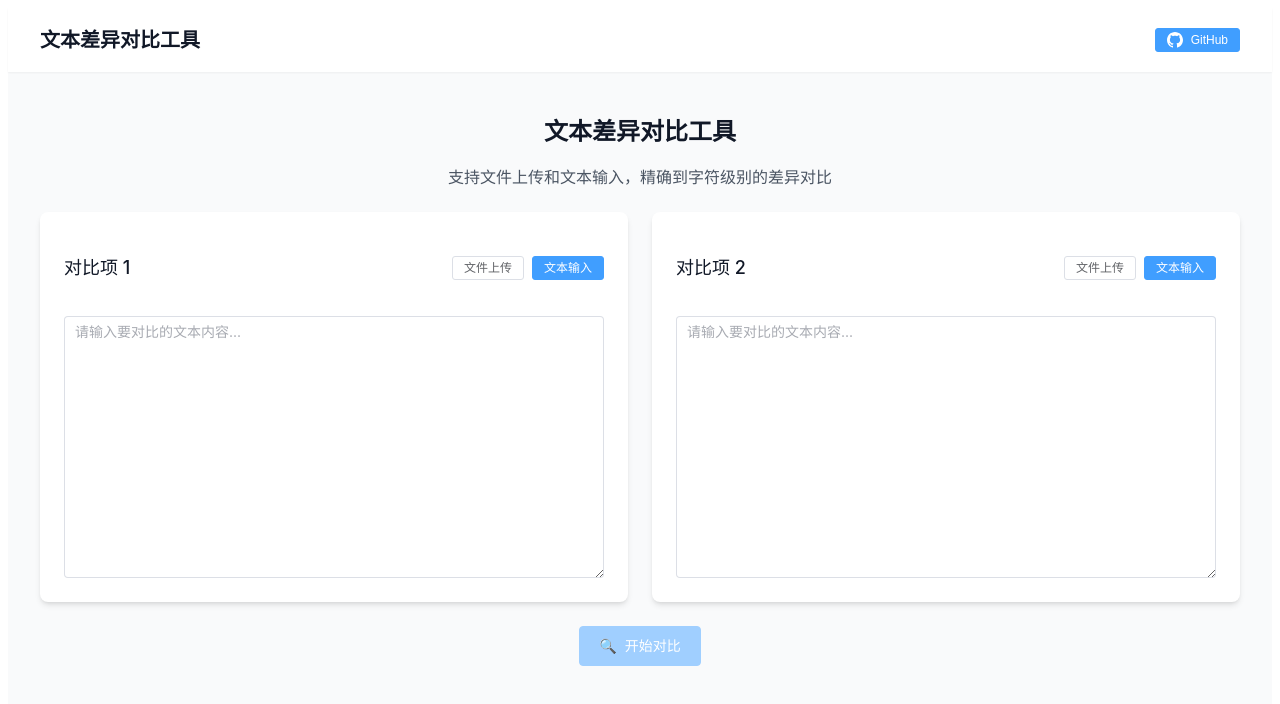
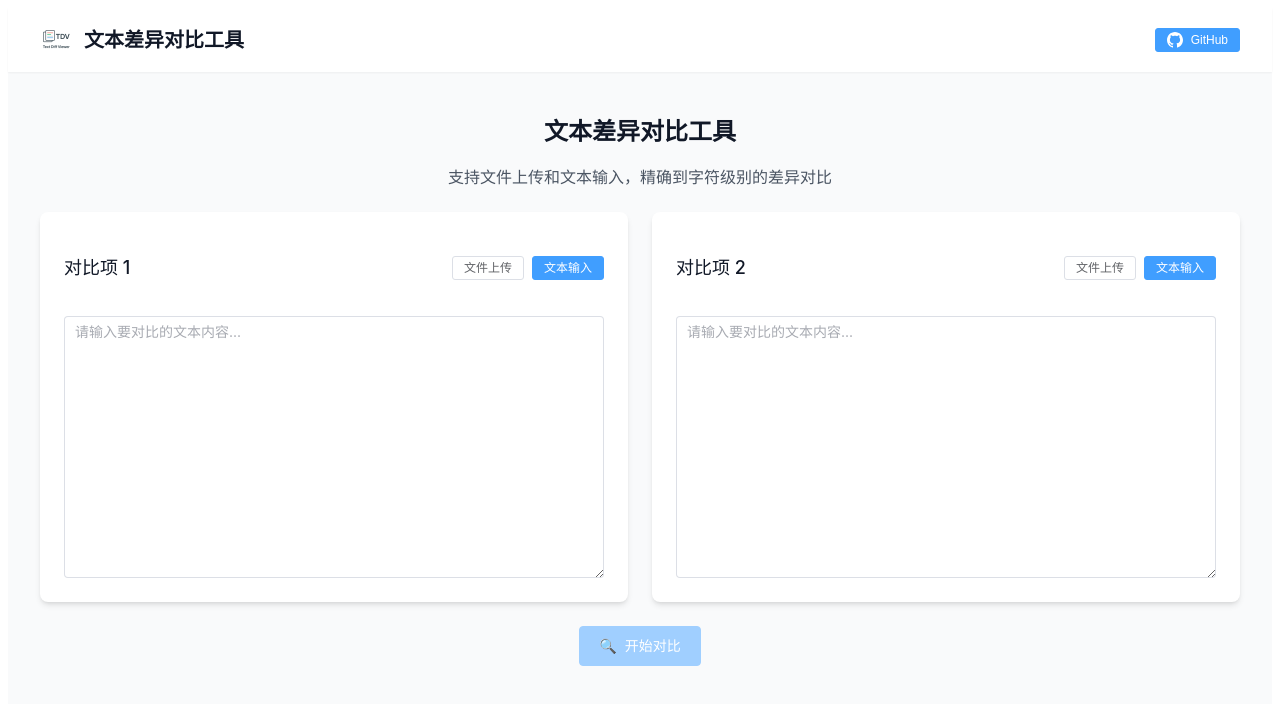
Before and after one commit to honlnk/text-diff-viewer, a Vue app: page / in a window 1280 px wide. Shown: the top 704 px of the page. Built offline with nearby package versions, Linux system fonts and the light colour scheme.

Commit message:
✨ feat(app): 添加品牌标识和元数据优化   - 新增网站图标 (favicon.ico) 资源文件   - 添加应用程序 logo 图片资源   - 优化页面标题和元描述，提升 SEO 效果   - 在头部导航栏中集成品牌 logo 显示

```diff
--- a/index.html
+++ b/index.html
@@ -4,7 +4,8 @@
     <meta charset="UTF-8">
     <link rel="icon" href="/favicon.ico">
     <meta name="viewport" content="width=device-width, initial-scale=1.0">
-    <title>文本差异对比工具</title>
+    <meta name="description" content="专业的文本差异对比工具，支持字符级精确差异检测和可视化展示">
+    <title>文本差异对比工具 - Text Diff Viewer</title>
   </head>
   <body>
     <div id="app"></div>
--- a/src/App.vue
+++ b/src/App.vue
@@ -1,5 +1,6 @@
 <script setup lang="ts">
 import { RouterView } from 'vue-router'
+import logoImage from '@/assets/images/logo.png'
 
 // GitHub 仓库地址
 const GITHUB_REPO_URL = 'https://github.com/honlnk/text-diff-viewer'
@@ -15,9 +16,16 @@ const openGitHubRepo = () => {
     <header class="bg-white shadow-sm border-b">
       <div class="max-w-7xl mx-auto px-4 sm:px-6 lg:px-8">
         <div class="flex justify-between items-center h-16">
-          <h1 class="text-xl font-semibold text-gray-900">
-            文本差异对比工具
-          </h1>
+          <div class="flex items-center space-x-3">
+            <img
+              :src="logoImage"
+              alt="Text Diff Viewer Logo"
+              class="h-8 w-auto"
+            />
+            <h1 class="text-xl font-semibold text-gray-900">
+              文本差异对比工具
+            </h1>
+          </div>
 
           <!-- GitHub 按钮 -->
           <el-button
```
Also changed, not shown: src/assets/images/logo.png (added), 1 other file (tests, documents, lock files or other folders).
